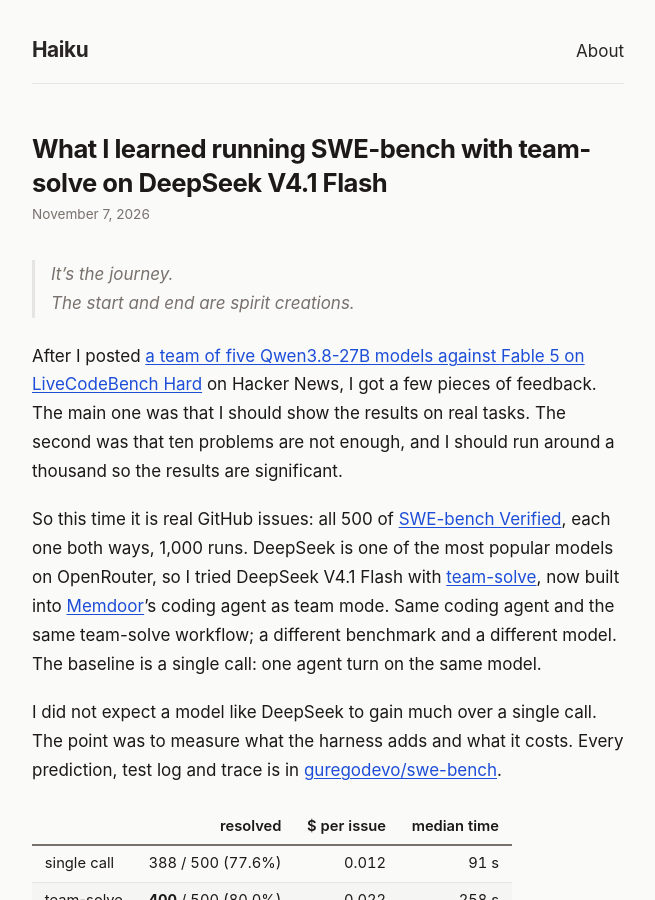
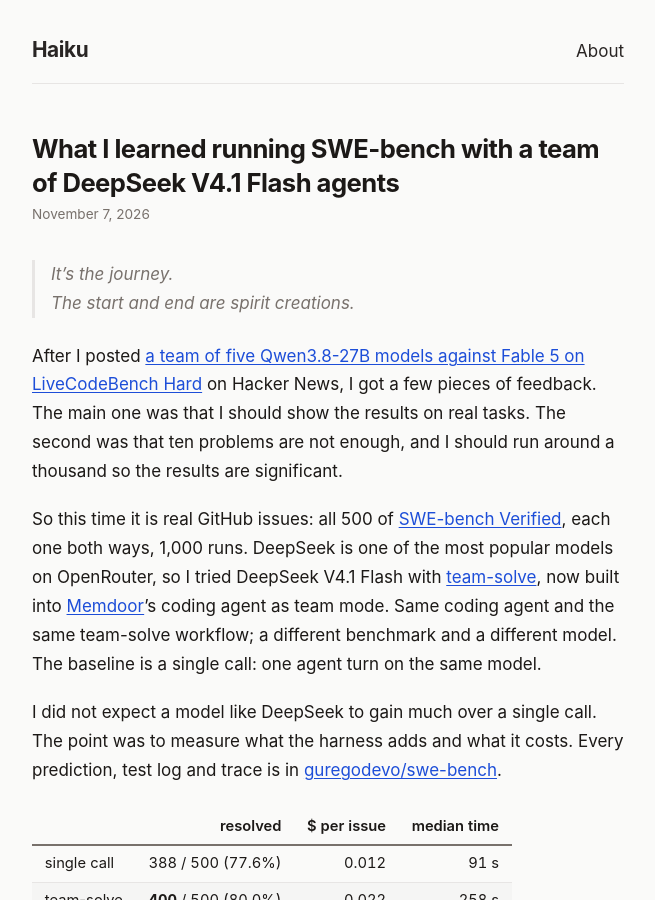
Before and after one commit to guregodevo/guregodevo.github.io, a Jekyll site: the page built from _posts/2026-11-07-swe-bench-verified-deepseek-team-solve.md, in a window 1280 px wide and 900 px high. Shown: the whole window, without its empty margins (312-967 px from the left). Built offline with Jekyll 4.4.1, drawn with Linux system fonts in a browser that asks for light colours.

Commit message:
The SWE-bench post's title: What I learned running SWE-bench with a team of DeepSeek V4.1 Flash agents

```diff
--- a/_posts/2026-11-07-swe-bench-verified-deepseek-team-solve.md
+++ b/_posts/2026-11-07-swe-bench-verified-deepseek-team-solve.md
@@ -1,6 +1,6 @@
 ---
 layout: post
-title: "What I learned running SWE-bench with team-solve on DeepSeek V4.1 Flash"
+title: "What I learned running SWE-bench with a team of DeepSeek V4.1 Flash agents"
 date: 2026-11-07
 ---
 
```
